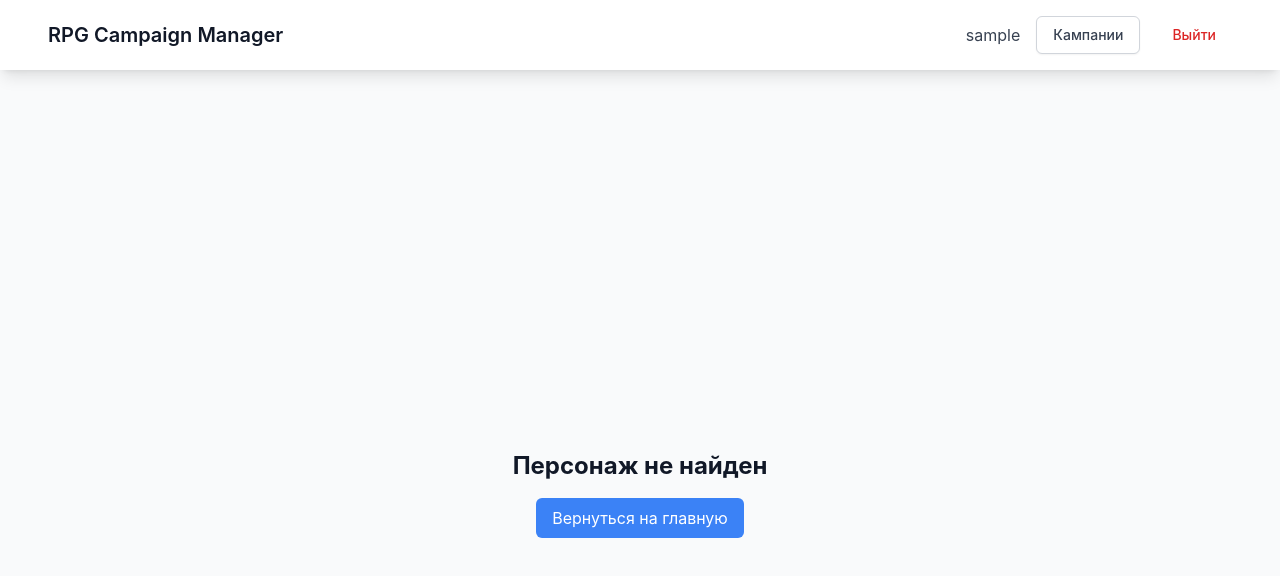
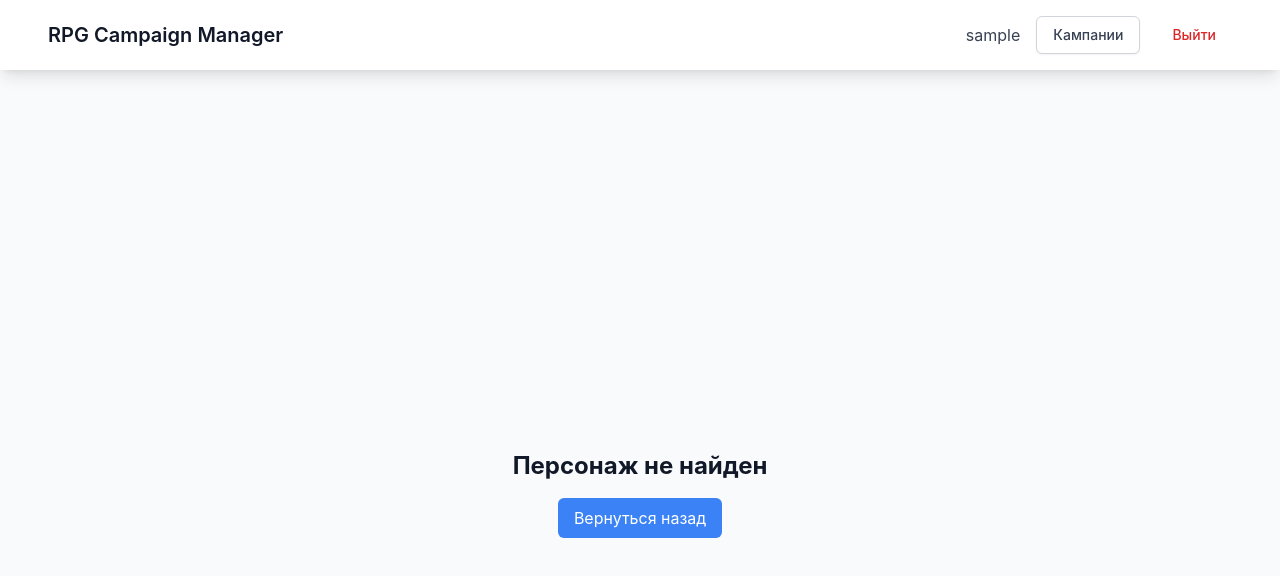
Before and after one commit to d2emon/campaign-manager, a React (Create React App) app in the folder frontend/: page /campaigns/1/characters/1 in a window 1280 px wide. Shown: the top 576 px of the page. Built offline with nearby package versions, Linux system fonts and the light colour scheme; no server answers; sample sign-in values are in the browser's storage.

Commit message:
Refactor CharacterDetailsPage: move to modules/character, update routing to use campaignId, and implement loading and not found states.

```diff
--- a/frontend/src/App.tsx
+++ b/frontend/src/App.tsx
@@ -3,7 +3,7 @@ import { Provider } from 'react-redux';
 import Header from 'components/layout/Header';
 import { AuthProvider } from 'contexts/AuthContext';
 import CampaignDetailsPage from 'modules/campaign/pages/CampaignDetailsPage';
-import CharacterDetailsPage from 'pages/CharacterDetailsPage';
+import CharacterDetailsPage from 'modules/character/pages/CharacterDetailsPage';
 import DashboardPage from 'pages/DashboardPage';
 import CampaignFormPage from 'pages/EditCampaignPage';
 import EditCharacterPage from 'pages/EditCharacterPage';
@@ -33,7 +33,7 @@ const App = () => {
                 <Route path="/campaigns/:campaignId" element={<CampaignDetailsPage />} />
                 <Route path="/campaigns/:id/characters/new" element={<EditCharacterPage />} />
                 <Route path="/campaigns/:id/characters/:characterId/edit" element={<EditCharacterPage />} />
-                <Route path="/campaigns/:id/characters/:characterId" element={<CharacterDetailsPage />} />
+                <Route path="/campaigns/:campaignId/characters/:characterId" element={<CharacterDetailsPage />} />
                 <Route path="/campaigns/:campaignId/locations/new" element={<EditLocationPage />} />
                 <Route path="/campaigns/:campaignId/locations/:locationId/edit" element={<EditLocationPage />} />
                 <Route path="/campaigns/:campaignId/locations/:locationId" element={<LocationDetailsPage />} />
--- /dev/null
+++ b/frontend/src/modules/character/pages/CharacterDetailsPage.tsx
@@ -0,0 +1,70 @@
+import { useNavigate, useParams } from 'react-router-dom';
+import DetailPage from 'components/layout/DetailPage';
+import CharacterDetails from 'components/modules/Character/CharacterDetails';
+import { useGetCampaignQuery, useGetCampaignsQuery } from 'services/campaignApi';
+import { useGetNPCQuery, useDeleteNPCMutation } from 'services/npcApi';
+
+const CharacterDetailsPage = () => {
+  const navigate = useNavigate();
+  const { campaignId = '', characterId = '' } = useParams<{ campaignId: string; characterId: string }>();
+
+  const getCampaign = useGetCampaignQuery(campaignId, {
+    skip: !campaignId,
+  });
+  const getNPC = useGetNPCQuery({
+    campaignId,
+    characterId,
+  }, {
+    skip: !campaignId || !characterId,
+  });
+  const [deleteNPC] = useDeleteNPCMutation();
+
+  const campaign = (campaignId && !getCampaign.isLoading)
+    ? getCampaign.data
+    : null;
+  const character = (characterId && !getNPC.isLoading)
+    ? getNPC.data
+    : null;
+  const isLoading = getCampaign.isLoading || getNPC.isLoading;
+  const isNotFound = !campaign || !character;
+
+  const handleDelete = async () => {
+    if (isNotFound || isLoading) {
+      return;
+    }
+
+    try {
+      await deleteNPC({
+        campaignId,
+        id: characterId,
+      });
+      getCampaign.refetch();
+      navigate('/');
+    } catch (error) {
+      console.error('Error deleting character:', error);
+    }
+  };
+
+  return (
+    <DetailPage
+      backUrl={campaignId ? `/campaigns/${campaignId}` : '/dashboard'}
+      breadcrumbs={{
+        campaign: campaign,
+        character: character,
+      }}
+      isLoading={isLoading}
+      isNotFound={isNotFound}
+      notFoundMessage="Персонаж не найден"
+    >
+      {character && (
+        <CharacterDetails
+          character={character}
+          onDelete={handleDelete}
+          onEdit={() => navigate(`/campaigns/${campaignId}/characters/${characterId}/edit`)}
+        />
+      )}
+    </DetailPage>
+  );
+};
+
+export default CharacterDetailsPage;
--- a/frontend/src/pages/CharacterDetailsPage.tsx
+++ /dev/null
@@ -1,75 +0,0 @@
-import { useNavigate, useParams } from 'react-router-dom';
-import Breadcrumbs from 'components/layout/Breadcrumbs';
-import CharacterDetails from 'components/modules/Character/CharacterDetails';
-import { useGetCampaignQuery, useGetCampaignsQuery } from 'services/campaignApi';
-import { useGetNPCQuery, useDeleteNPCMutation } from 'services/npcApi';
-
-const CharacterDetailsPage = () => {
-  const navigate = useNavigate();
-  const { id, characterId } = useParams<{ id: string; characterId: string }>();
-  const { data: character, isLoading } = useGetNPCQuery({
-    campaignId: id || '',
-    id: characterId || '',
-  });
-  const { data: campaign } = useGetCampaignQuery(id || '');
-  const [deleteNPC] = useDeleteNPCMutation();
-  const { refetch: refetchCampaign } = useGetCampaignQuery(id || '');
-  const { refetch: refetchCampaigns } = useGetCampaignsQuery();
-
-  const handleDelete = async () => {
-    if (id) {
-      try {
-        await deleteNPC({
-          campaignId: id || '',
-          id: characterId || '',
-        });
-        refetchCampaign();
-        refetchCampaigns()
-        navigate('/');
-      } catch (error) {
-        console.error('Error deleting character:', error);
-      }
-    }
-  };
-
-  if (isLoading) {
-    return (
-      <div className="min-h-screen flex items-center justify-center">
-        <div className="animate-spin rounded-full h-12 w-12 border-t-2 border-b-2 border-primary"></div>
-      </div>
-    );
-  }
-
-  if (!character) {
-    return (
-      <div className="min-h-screen flex items-center justify-center">
-        <div className="text-center">
-          <h1 className="text-2xl font-bold text-gray-900">Персонаж не найден</h1>
-          <button
-            onClick={() => navigate('/')}
-            className="mt-4 px-4 py-2 bg-primary text-white rounded-md hover:bg-blue-600 transition"
-          >
-            Вернуться на главную
-          </button>
-        </div>
-      </div>
-    );
-  }
-
-  return (
-    <div className="min-h-screen bg-gray-50">
-      <Breadcrumbs
-        campaign={campaign}
-        character={character}
-      />
-      <CharacterDetails
-        character={character}
-        isLoading={isLoading}
-        onDelete={handleDelete}
-        onEdit={() => navigate(`/characters/${id}/edit`)}
-      />
-    </div>
-  );
-};
-
-export default CharacterDetailsPage;
```
